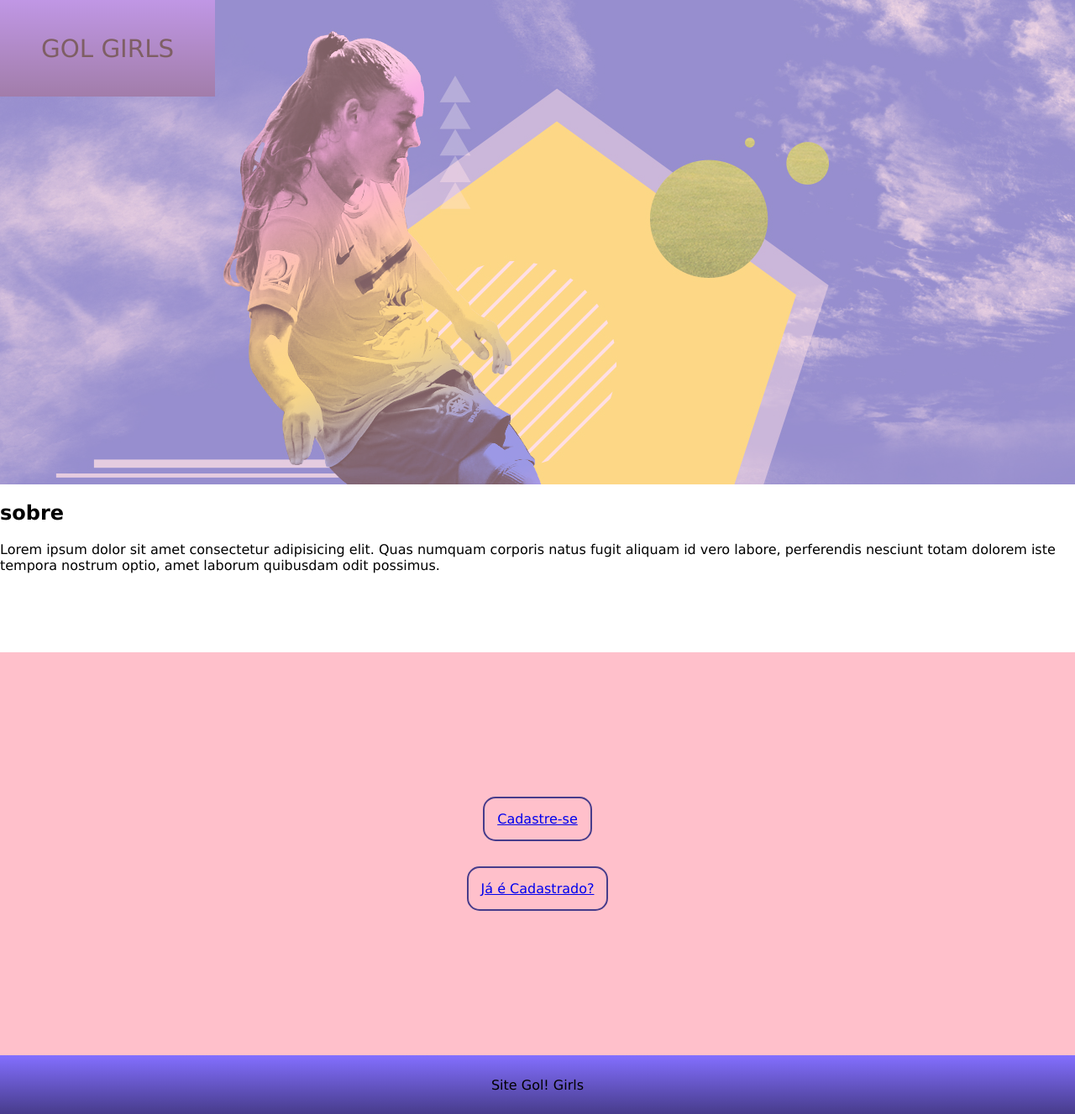
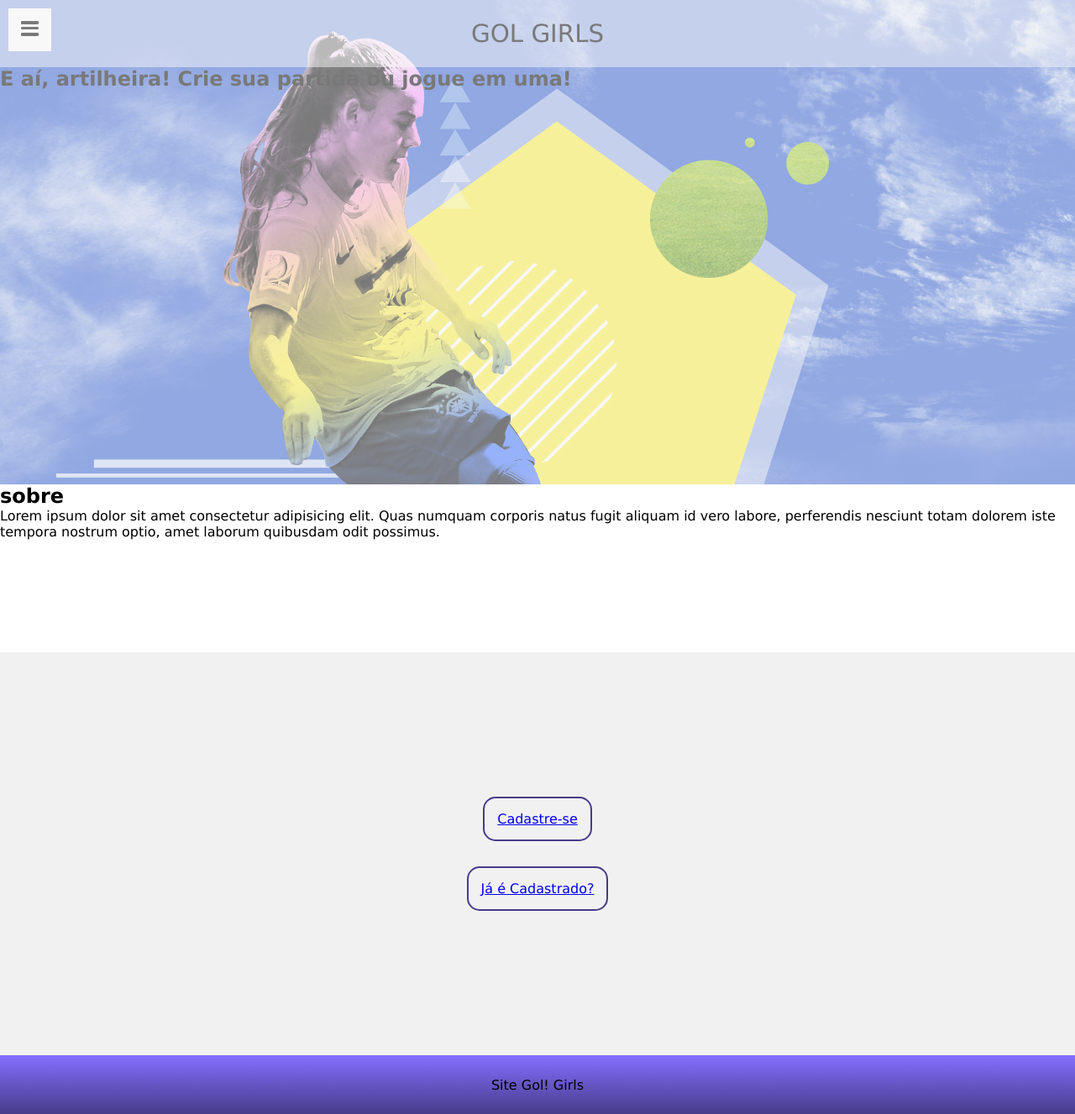
Before and after one commit to robertacsantos/demoday-FutDelas, a Django app: page / in a window 1280 px wide. Shown: the whole page at 84% size. Run offline with Django 3.2, Linux system fonts and the light colour scheme; parts of the project's set-up code (start-up, migrations or seed data) failed here and were passed over.

Commit message:
criar menu hamburguer

```diff
--- a/funcionalidades/static/css/home.css
+++ b/funcionalidades/static/css/home.css
@@ -1,6 +1,3 @@
-body{
-    background-color: pink;
-}
 
 header{
     background-image: url(/static/img/destaque-blue.jpg);
@@ -18,6 +15,6 @@
 
 nav{
     color: black;
-    width: 20%;
-    height: 20%;
+    display: flex;
+    align-content: center
 }
--- a/funcionalidades/static/css/styles.css
+++ b/funcionalidades/static/css/styles.css
@@ -5,9 +5,10 @@
     font-family: Verdana, Geneva, Tahoma, sans-serif;
 }
 nav{
-    background-image: linear-gradient(#836FFF, #473C8B);
-    color: #e6e6e6;
+    background-color: rgba(255,255,255,0.5);
+    color: black;
     height: 80px;
+    width: 100%;
     display: flex;
     align-items: center;
     justify-content: center;
@@ -63,3 +64,106 @@
     align-items: center;
     justify-content: center;
 }
+
+.textonav{
+    color: white;
+    text-decoration: none;
+}
+
+*{
+    margin:0;
+    padding: 0;
+    box-sizing: border-box;
+    list-style-position: inside;
+  }
+
+  .nav-toggle {
+    display: block;
+    padding: 10px 10px 15px 10px;
+    background: #fff;
+    position: fixed;
+    top: 10px;
+    left: 10px;
+    z-index: 50;
+  }
+  .hamburger {
+    width: 1.08em;
+    position: relative;
+    display: inline-block;
+    height: 0.6em;
+    font-size: 1.2em;
+    background: #fff;
+  }
+  .hamburger span {
+    width: 100%;
+    background: #000;
+    display: block;
+    position: absolute;
+    left: 0px;
+    height: 0.185em;
+    border-radius: 1.2px;
+    transition: 0.5s all;
+    -webkit-transition: 0.5s all;
+    -ms-transition: 0.5s all;
+    -moz-transition: 0.5s all;
+    -o-transition: 0.5s all;
+  }
+  .hamburger span:nth-child(1) {
+    top: 0px;
+  }
+  .hamburger span:nth-child(2) {
+    top: 0.36em;
+  }
+  .hamburger span:nth-child(3) {
+    top: 0.73em;
+  }
+  .sidebar {
+    width: 20%;
+    height: 100%;
+    position: fixed;
+    background: #000;
+    top: 0px;
+    left: 0px;
+    z-index: 5;
+    visibility: hidden;
+    opacity: 0;
+    transition: 0.2s all;
+    -webkit-transition: 0.2s all;
+    -ms-transition: 0.2s all;
+    -moz-transition: 0.2s all;
+    -o-transition: 0.2s all;
+  }
+  #navicon {
+    display: none;
+  }
+  #navicon:checked ~ .sidebar {
+    visibility: visible;
+    opacity: 1;
+    display: flex;
+    flex-direction: column;
+    justify-content: space-evenly;
+  }
+  #navicon:checked ~ .nav-toggle > .hamburger span {
+    top: 0.36em;
+  }
+  #navicon:checked ~ .nav-toggle > .hamburger span:nth-child(1) {
+    transform: rotate(45deg);
+    -webkit-transform: rotate(45deg);
+    -ms-transform: rotate(45deg);
+    -moz-transform: rotate(45deg);
+    -o-transform: rotate(45deg);
+  }
+  #navicon:checked ~ .nav-toggle > .hamburger span:nth-child(2) {
+    transform: rotate(45deg);
+    -webkit-transform: rotate(45deg);
+    -ms-transform: rotate(45deg);
+    -moz-transform: rotate(45deg);
+    -o-transform: rotate(45deg);
+  }
+  #navicon:checked ~ .nav-toggle > .hamburger span:nth-child(3) {
+    transform: rotate(-45deg);
+    -webkit-transform: rotate(-45deg);
+    -ms-transform: rotate(-45deg);
+    -moz-transform: rotate(-45deg);
+    -o-transform: rotate(-45deg);
+  }
--- a/funcionalidades/templates/home.html
+++ b/funcionalidades/templates/home.html
@@ -9,7 +9,27 @@
 <header>
     <nav>
         <p>GOL GIRLS</p>
+
+    <input type="checkbox" id="navicon">
+        <div class="nav-toggle">
+          <label for="navicon" class="hamburger">
+            <span></span>
+            <span></span>
+            <span></span>
+          </label>
+        </div>
+    <nav class="sidebar" role="complementary">
+        <a class="textonav" href="#home">Home</a>
+        <a class="textonav" href="index">Participe</a>
+        <a class="textonav" href="sobre">Sobre</a>
     </nav>
+    </nav>
+
+    <h2>
+        E aí, artilheira! Crie sua partida ou jogue em uma!
+
+    </h2>
+
 </header>
 
 <main>
```
Also changed, not shown: funcionalidades/static/img/Blog.jpg (added), funcionalidades/static/img/fur.jpg (added), funcionalidades/static/img/header.jpg (added).
